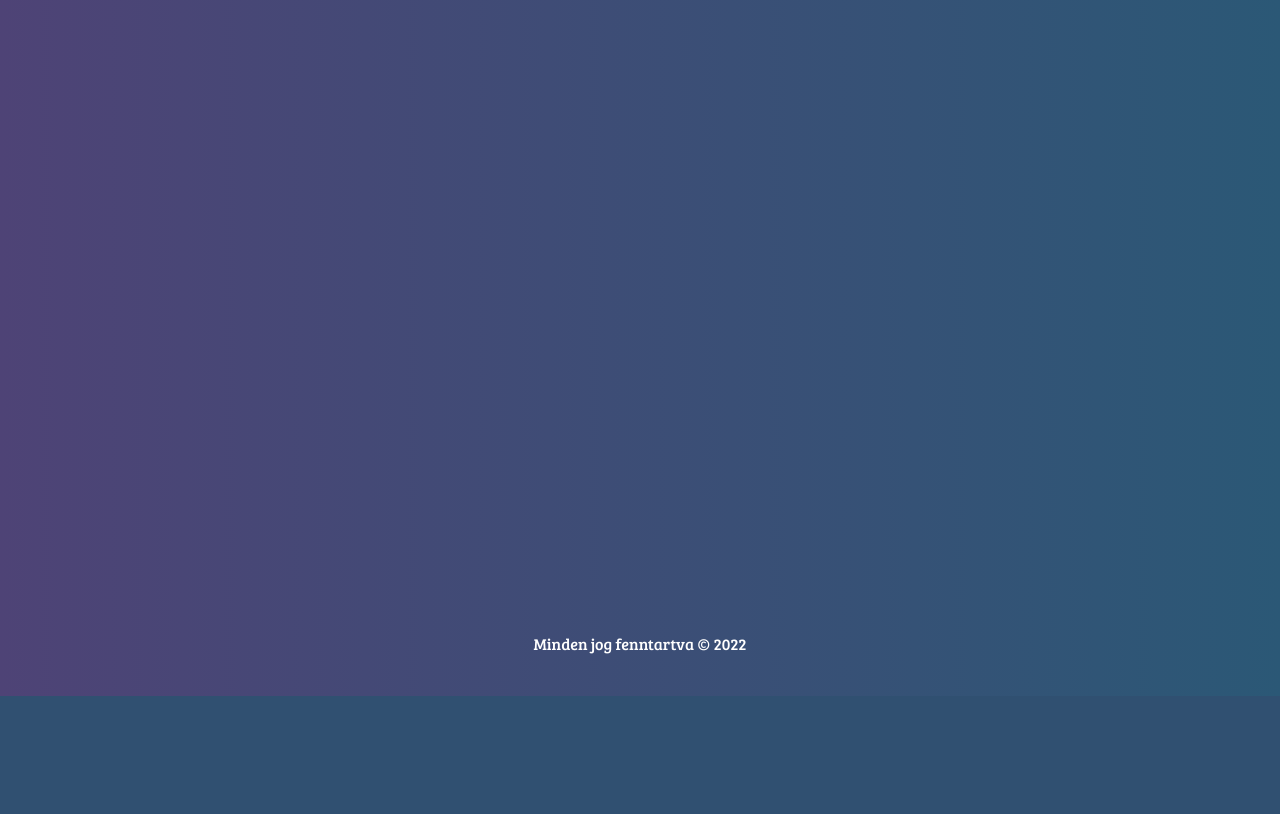
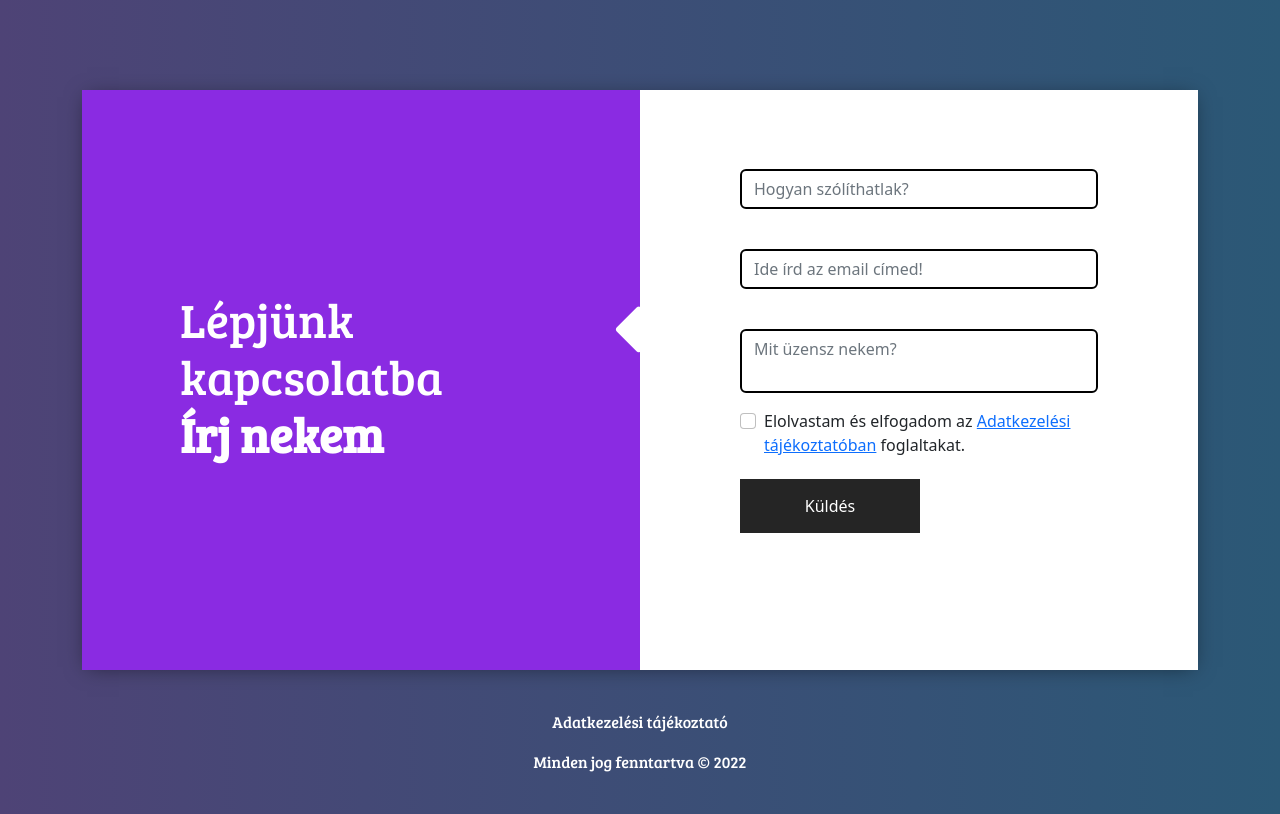
Before and after one commit to T0k0saba/hun-eng_dictionary, a PHP site: page /szotar/contact.php in a window 1280 px wide. Shown: the part 104-918 px from the top of the page. Before the commit the page ends 800 px from the top, so only its background shows below. Run offline with PHP 8.4, Linux system fonts and the light colour scheme.

Commit message:
nearly done

```diff
--- a/css/styles.css
+++ b/css/styles.css
@@ -1,34 +1,145 @@
 * {
-    margin: 0;
-    padding: 0;
-    box-sizing: border-box;
+  margin: 0;
+  padding: 0;
+  box-sizing: border-box;
 }
 
 body {
-    background: #2b5876;  /* fallback for old browsers */
-    background: -webkit-linear-gradient(to right, #4e4376, #2b5876);  /* Chrome 10-25, Safari 5.1-6 */
-    background: linear-gradient(to right, #4e4376, #2b5876); /* W3C, IE 10+/ Edge, Firefox 16+, Chrome 26+, Opera 12+, Safari 7+ */
+  background: #2b5876; /* fallback for old browsers */
+  background: -webkit-linear-gradient(
+    to right,
+    #4e4376,
+    #2b5876
+  ); /* Chrome 10-25, Safari 5.1-6 */
+  background: linear-gradient(
+    to right,
+    #4e4376,
+    #2b5876
+  ); /* W3C, IE 10+/ Edge, Firefox 16+, Chrome 26+, Opera 12+, Safari 7+ */
 }
 
-
 .card {
-    font-family: 'Bree Serif', serif;
+  font-family: "Bree Serif", serif;
 }
 
 #navbar {
-    font-family: 'Pacifico', cursive;
+  font-family: "Pacifico", cursive;
 }
 
 main {
-    flex: auto !important;
+  flex: auto !important;
 }
 
-.card, #navbar {
-    background: #ECE9E6;  /* fallback for old browsers */
-    background: -webkit-linear-gradient(to right, #FFFFFF, #ECE9E6);  /* Chrome 10-25, Safari 5.1-6 */
-    background: linear-gradient(to right, #FFFFFF, #ECE9E6); /* W3C, IE 10+/ Edge, Firefox 16+, Chrome 26+, Opera 12+, Safari 7+ */
+.card,
+#navbar {
+  background: #ece9e6; /* fallback for old browsers */
+  background: -webkit-linear-gradient(
+    to right,
+    #ffffff,
+    #ece9e6
+  ); /* Chrome 10-25, Safari 5.1-6 */
+  background: linear-gradient(
+    to right,
+    #ffffff,
+    #ece9e6
+  ); /* W3C, IE 10+/ Edge, Firefox 16+, Chrome 26+, Opera 12+, Safari 7+ */
 }
 
 #footer {
-    font-family: 'Bree Serif', serif;
+  font-family: "Bree Serif", serif;
 }
+
+/* Contact Form */
+
+/* honeypot for spambots */
+.user-cannot-see {
+  display: none;
+}
+
+.form-area {
+  padding-top: 7%;
+}
+.row.single-form {
+  box-shadow: 0 2px 20px -5px rgba(0, 0, 0, 0.5);
+}
+.left {
+  background: blueviolet;
+  padding: 200px 98px;
+}
+.left h2 {
+  font-family: "Bree Serif", serif;
+  color: #fff;
+  font-weight: 700;
+  font-size: 48px;
+}
+.left h2 span {
+  font-weight: 100;
+}
+.single-form {
+  background: #fff;
+}
+.right {
+  padding: 55px 100px;
+  position: relative;
+}
+.right i {
+  position: absolute;
+  font-size: 80px;
+  left: -27px;
+  top: 40%;
+  color: #fff;
+}
+.formBorder {
+  border: 2px solid #000 !important;
+}
+.right button {
+  border: none;
+  border-radius: 0;
+  background: #252525;
+  width: 180px;
+  color: #fff;
+  padding: 15px 0;
+  display: inline-block;
+  font-size: 16px;
+  margin-top: 20px;
+  cursor: pointer;
+}
+.right button:hover {
+  background-color: #252525;
+}
+
+#message {
+  resize: none;
+}
+
+/*responsive*/
+
+@media (min-width: 768px) and (max-width: 991px) {
+  .right i {
+    top: -52px;
+    transform: rotate(90deg);
+    left: 50%;
+  }
+}
+
+@media (max-width: 767px) {
+  .left {
+    padding: 90px 15px;
+    text-align: center;
+  }
+  .left h2 {
+    font-size: 25px;
+  }
+  .right {
+    padding: 25px;
+  }
+  .right i {
+    top: -52px;
+    transform: rotate(90deg);
+    left: 46%;
+  }
+  .right button {
+    width: 150px;
+    padding: 12px 0;
+  }
+}
--- a/partials/footer.php
+++ b/partials/footer.php
@@ -1,5 +1,6 @@
 <footer class="mt-auto">
         <div class="py-4 mt-3" id="footer">
+            <p class="text-white text-center"><a href="./gdpr.php" class="text-decoration-none text-reset">Adatkezelési tájékoztató</a></p>
             <p class="text-white text-center">Minden jog fenntartva &copy; <?php echo $copyYear . (($copyYear != $curYear) ? '-' . $curYear : ''); ?></p>
         </div>
     </footer>
--- /dev/null
+++ b/partials/get.php
@@ -0,0 +1,43 @@
+<div class="form-area">
+    <div class="container">
+        <div class="row single-form g-0">
+            <div class="col-sm-12 col-lg-6">
+                <div class="left">
+                    <h2><span>Lépjünk kapcsolatba</span><br>Írj nekem</h2>
+                </div>
+            </div>
+            <div class="col-sm-12 col-lg-6">
+                <div class="right">
+                    <i class="fa fa-caret-left"></i>
+                    <form action="./contact.php" method="POST" id="form">
+                        <div class="mb-3">
+                            <label for="name" class="form-label text-danger fw-bold"><?= $errors['name'] ?? '' ?></label>
+                            <input type="text" value="<?= $inputs['name'] ?? '' ?>" class="form-control formBorder" id="name" name="name" aria-describedby="emailHelp" placeholder="Hogyan szólíthatlak?" required>
+                        </div>
+                        <div class="mb-3">
+                            <label for="email" class="form-label text-danger fw-bold"><?= $errors['email'] ?? '' ?></label>
+                            <input type="email" class="form-control formBorder" id="email" name="email" value="<?= $inputs['email'] ?? '' ?>" aria-describedby="emailHelp" placeholder="Ide írd az email címed!" required>
+                        </div>
+                        <div class="mb-3">
+                            <label for="message" class="form-label text-danger fw-bold"><?= $errors['message'] ?? '' ?></label>
+                            <textarea name="message" class="form-control formBorder" id="message" placeholder="Mit üzensz nekem?" required><?= $inputs['message'] ?? '' ?></textarea>
+                        </div>
+                        <div class="form-check">
+                            <input class="form-check-input" type="checkbox" value="" id="checkbox" required>
+                            <label class="form-check-label" for="checkbox">Elolvastam és elfogadom az <a href="./gdpr.php" target="_blank">Adatkezelési tájékoztatóban</a> foglaltakat.</label>
+                        </div>
+                        <label for="nickname" aria-hidden="true" class="user-cannot-see"> Nickname
+                            <input type="text" name="nickname" id="nickname" class="user-cannot-see" tabindex="-1" autocomplete="off">
+                        </label>
+                        <button type="submit" class="btn btn-primary">Küldés</button>
+                        <?php if (isset($message)) : ?>
+                            <div id="elkuldve">
+                                <p><?= $message ?></p>
+                            </div>
+                        <?php endif ?>
+                    </form>
+                </div>
+            </div>
+        </div>
+    </div>
+</div>
--- a/partials/header.php
+++ b/partials/header.php
@@ -15,6 +15,8 @@ include('./config/control.php');
     <link rel="preconnect" href="https://fonts.gstatic.com" crossorigin>
     <link href="https://fonts.googleapis.com/css2?family=Bree+Serif&family=Pacifico&display=swap" rel="stylesheet">
     <link rel="stylesheet" href="./css/bootstrap.min.css">
+    <link rel="stylesheet" href="https://cdnjs.cloudflare.com/ajax/libs/font-awesome/4.7.0/css/font-awesome.css">
+    <link rel="shortcut icon" href="./images/favicon.ico" type="image/x-icon">
 </head>
 
 <body class="d-flex flex-column min-vh-100">
```
Also changed, not shown: about.php (+12 -0 lines), config/app.php (added, +9 -0 lines), contact.php (+40 -0 lines), gdpr.php (added, +94 -0 lines), partials/mail.php (added, +21 -0 lines), partials/post.php (added, +35 -0 lines), images/favicon.ico (added), images/profile2.webp (added).
